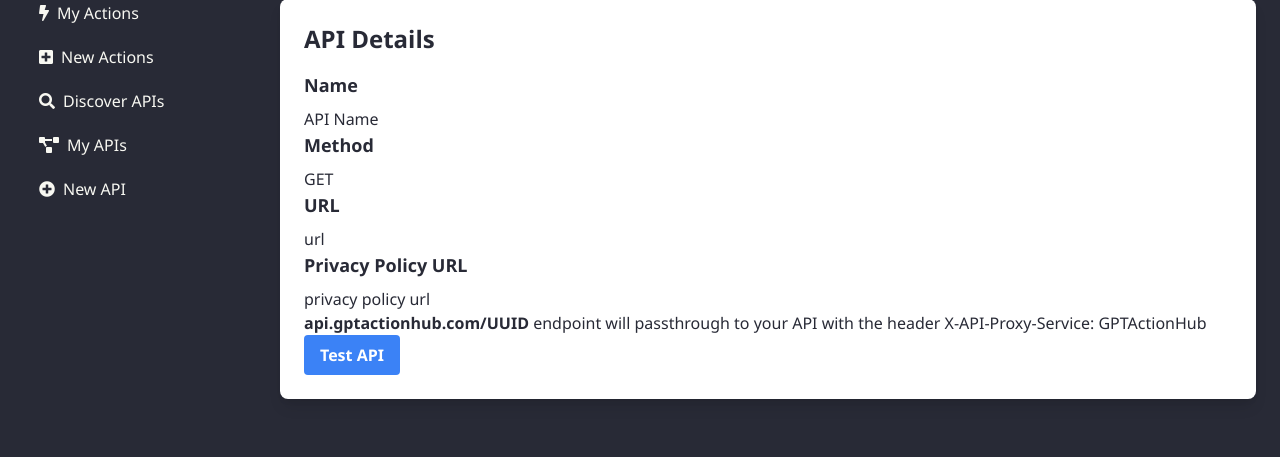
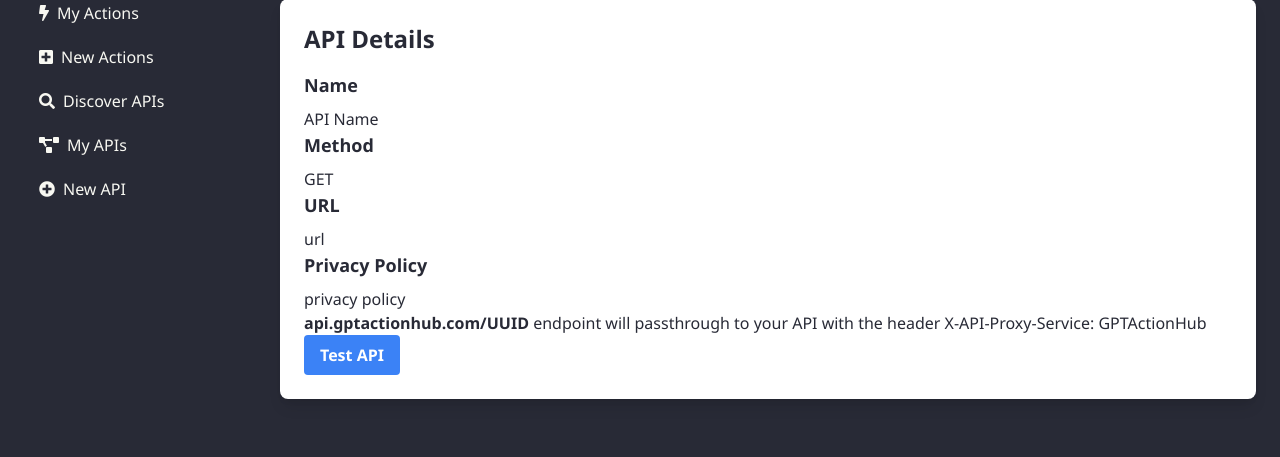
Before and after one commit to 255BITS/BackdropBuild, a Flask app: page /apis/1 in a window 1280 px wide. Shown: the part 98-555 px from the top of the page. Run offline with Flask 3, Linux system fonts and the light colour scheme.

Commit message:
s/Policy URL/Policy

```diff
--- a/templates/api_show.html
+++ b/templates/api_show.html
@@ -12,8 +12,8 @@
 
             <h3 class="text-lg font-semibold mb-2">URL</h3>
             <p>url</p>
-            <h3 class="text-lg font-semibold mb-2">Privacy Policy URL</h3>
-            <p>privacy policy url</p>
+            <h3 class="text-lg font-semibold mb-2">Privacy Policy</h3>
+            <p>privacy policy</p>
 
             <p><b>api.gptactionhub.com/UUID</b> endpoint will passthrough to your API with the header X-API-Proxy-Service: GPTActionHub</p>
 
```
